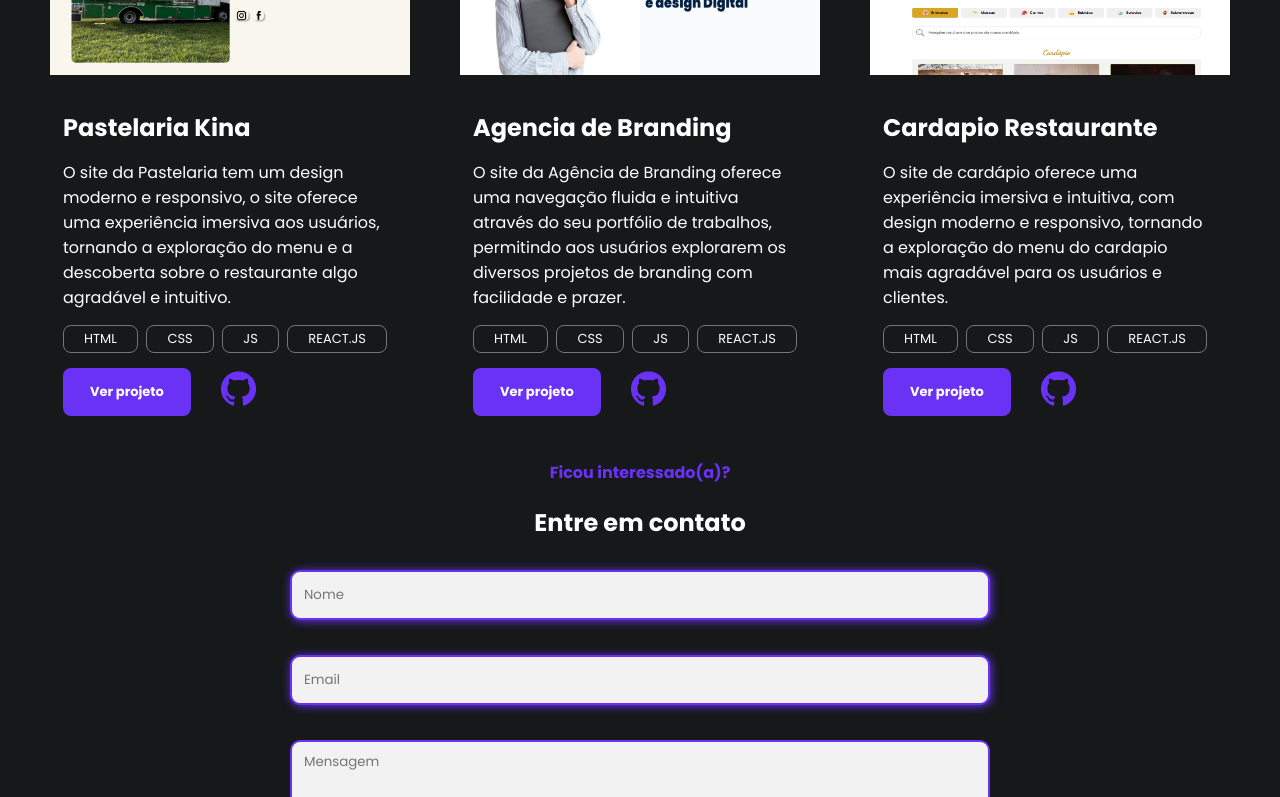
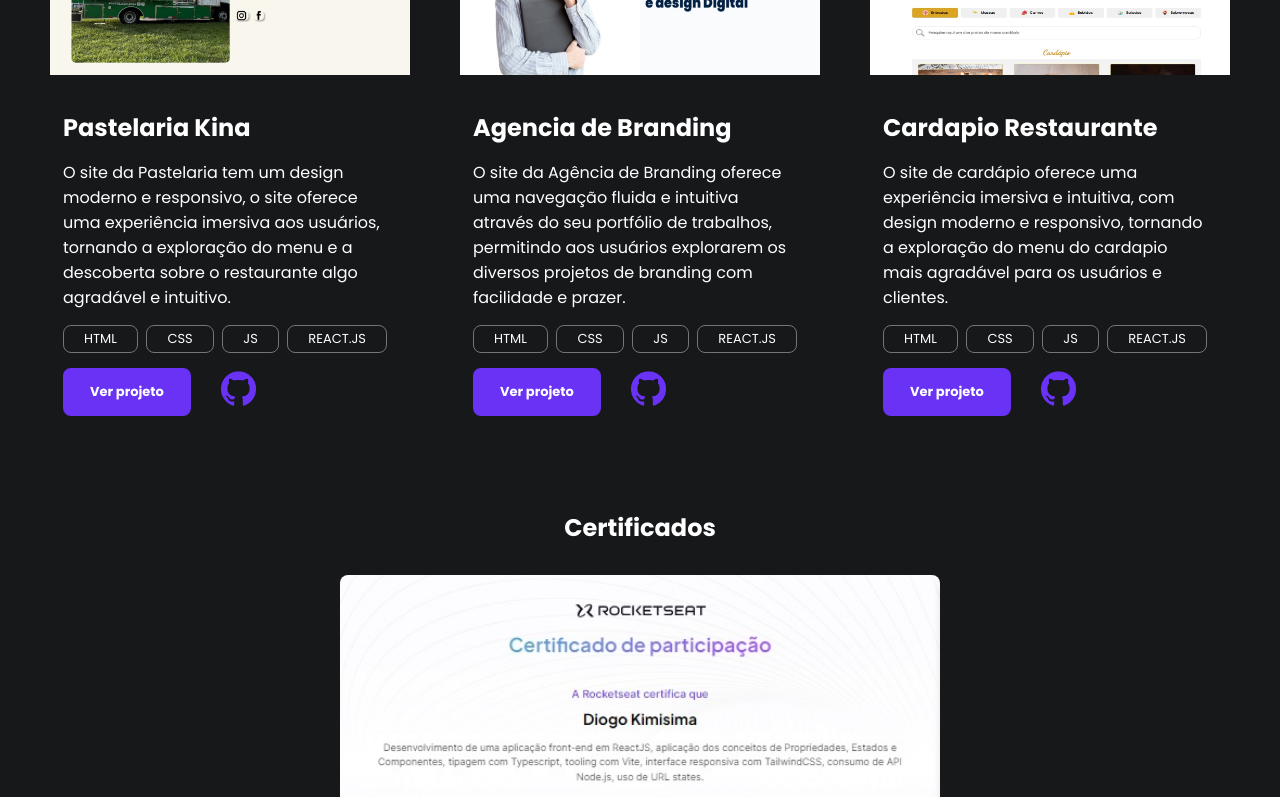
Before and after one commit to diogokimisima/Portfolio, a React (Create React App) app: page / in a window 1280 px wide. Shown: the part 2000-2797 px from the top of the page. Built offline with nearby package versions, Linux system fonts and the light colour scheme.

Commit message:
deixando o codigo mais limpo e adicionei mais um certificado

```diff
--- a/src/App.jsx
+++ b/src/App.jsx
@@ -1,11 +1,12 @@
 import './App.css';
+
 import Topo from "./Components/Topo";
 import Home from './Components/Home';
 import Sobre from './Components/Sobre';
 import Skills from './Components/Skills';
 import Rodape from './Components/Rodape';
 import Projeto from './Components/Projetos';
-import Contato from './Components/Contato';
+// import Contato from './Components/Contato';
 import Certificados from './Components/Certificados';
 import ScrollRevealComponent from './Components/ScrollReveal/scrollReveal';
 import { ScrollToTopButton } from './Components/VoltarTopo';
@@ -20,7 +21,7 @@ function App() {
       <Sobre />
       <Skills/>
       <Projeto />
-      <Contato />
+      {/* <Contato /> */}
       <Certificados />
       <ScrollToTopButton  />
       <Rodape />
--- a/src/Components/Certificados/index.jsx
+++ b/src/Components/Certificados/index.jsx
@@ -2,11 +2,13 @@ import React from 'react';
 import Slider from 'react-slick';
 import 'slick-carousel/slick/slick.css';
 import 'slick-carousel/slick/slick-theme.css';
+
 import './certificado.css';
+import './certificado.css';
+
 import CertificadoNlw from '../../img/certificadoNlw.jpg';
 import CertificadoReact from '../../img/certificadoReact.jpg';
-
-import './certificado.css';
+import CertificadoJavaScript from '../../img/certificadoJavascript.jpg';
 
 export default function Certificados() {
     const settings = {
@@ -29,6 +31,9 @@ export default function Certificados() {
                     <div>
                         <img className='img-certificado' src={CertificadoReact} alt="certificado react" />
                     </div>
+                    <div>
+                        <img className='img-certificado' src={CertificadoJavaScript} alt="certificado javascript" />
+                    </div>
                 </Slider>
             </div>
         </section>
--- a/src/Components/Home/index.jsx
+++ b/src/Components/Home/index.jsx
@@ -1,9 +1,9 @@
 import './home.css';
+
 import fotoBanner from '../../img/FotoBanner.jpg';
 import iconeLinkedin from '../../img/icone-linkedin2.png';
 import iconeGithub from '../../img/icone-github.png';
 import iconeDevmedia from '../../img/icone-devmedia.png';
-// import iconeRocket from  '../../img/icone-rocketseat.png';
 
 export default function Home() {
     return (
--- a/src/Components/Projetos/index.jsx
+++ b/src/Components/Projetos/index.jsx
@@ -1,4 +1,5 @@
 import './projeto.css';
+
 import printPastelaria from '../../img/pastelariakina.jpg';
 import printCardapio from '../../img/restaurante.jpg';
 import printAgencia from '../../img/agencia.jpg';
--- a/src/Components/Skills/index.jsx
+++ b/src/Components/Skills/index.jsx
@@ -1,9 +1,8 @@
 import './skills.css';
+
 import logoFront from  '../../img/logo-frontend1.png';
 import logoBack from '../../img/logo-backend.png';
 import logoFerramentas from '../../img/logo-ferramentas.png'
-
-
 
 export default function Skills() {
     return (
--- a/src/Components/Sobre/index.jsx
+++ b/src/Components/Sobre/index.jsx
@@ -1,4 +1,5 @@
 import './sobre.css';
+
 import imagemSobre from '../../img/imagem-sobre1.png'
 
 export default function Sobre() {
--- a/src/Components/Topo/index.jsx
+++ b/src/Components/Topo/index.jsx
@@ -1,5 +1,6 @@
+import {useState} from "react";
+
 import './topo.css';
-import {useState} from "react";
 
 export default function Topo() {
     const [ativar, setAtivar] = useState("nav-list");
--- a/src/Components/VoltarTopo/index.jsx
+++ b/src/Components/VoltarTopo/index.jsx
@@ -1,4 +1,5 @@
 import React, { useState, useEffect } from 'react';
+
 import './style.css';
 
 export const ScrollToTopButton = () => {
```
Also changed, not shown: src/img/certificadoJavascript.jpg, src/img/certificadoReact.jpg.
